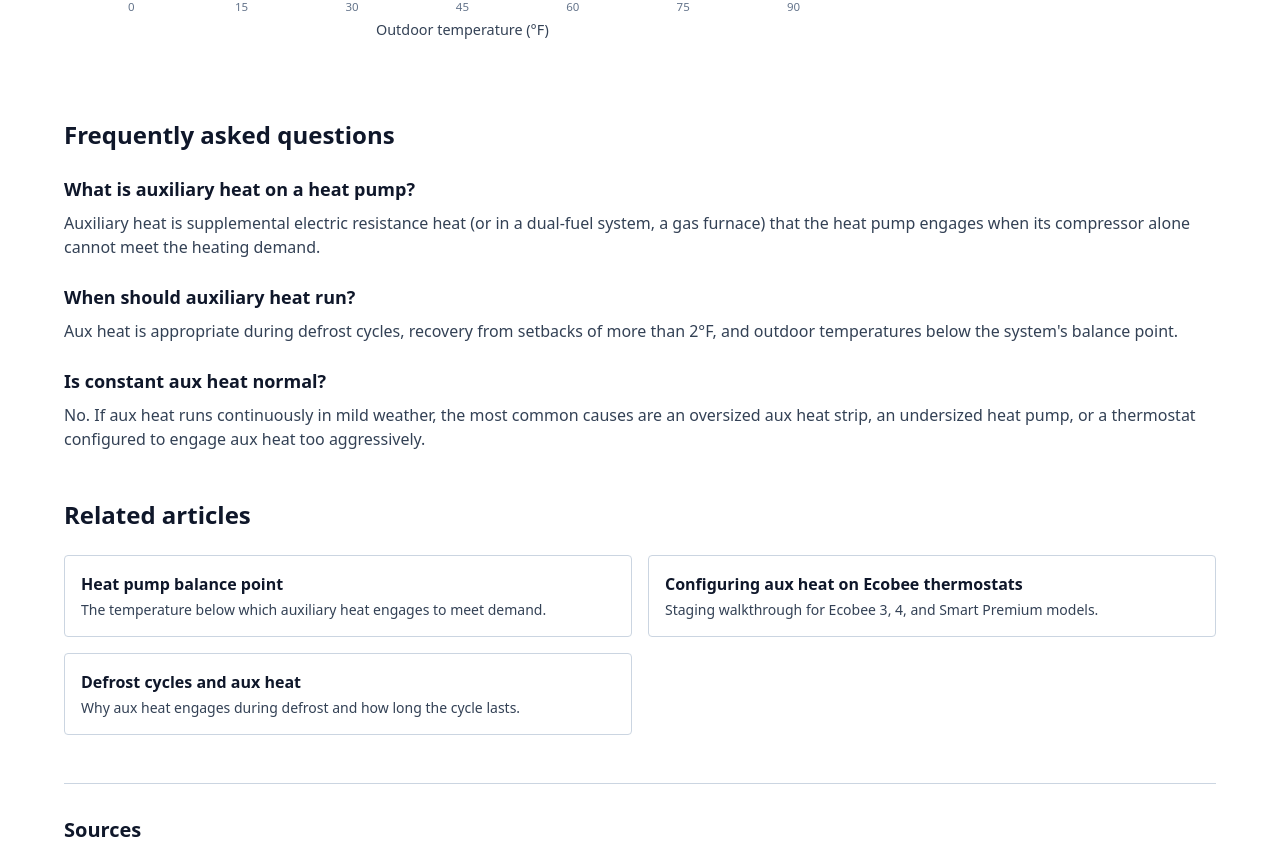
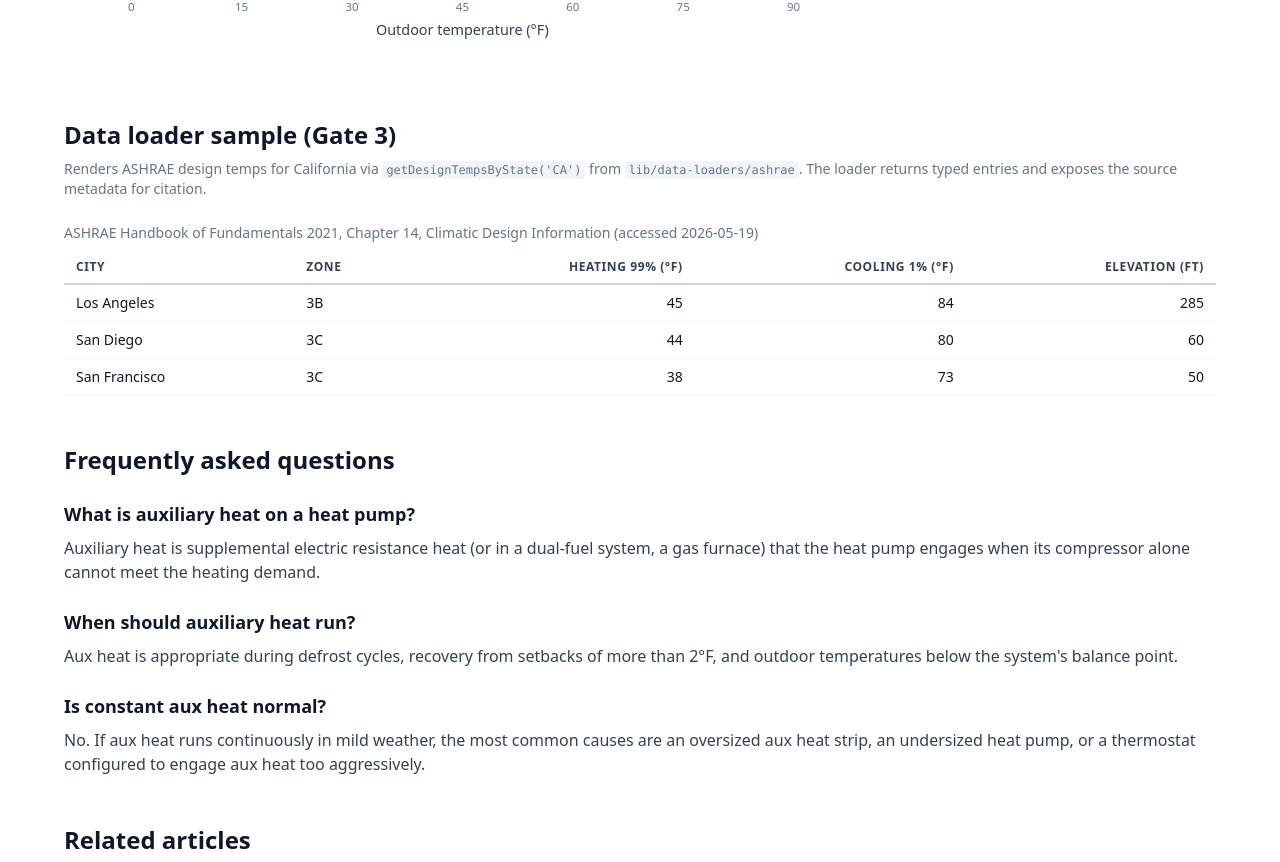
Before and after one commit to Mapstor/hvacloadcalc.org, a Next.js app: page /components-demo in a window 1280 px wide. Shown: the part 2643-3505 px from the top of the page. Built offline with nearby package versions, Linux system fonts and the light colour scheme; no server answers.

Commit message:
feat(demo): wire ASHRAE loader into /components-demo/ for Gate 3 sample

```diff
--- a/app/components-demo/page.tsx
+++ b/app/components-demo/page.tsx
@@ -19,6 +19,11 @@ import { DataSeries } from '@/components/svg/DataSeries';
 import { Annotation } from '@/components/svg/Annotation';
 import { colors } from '@/components/svg/tokens';
 import type { Source, FaqItem, RelatedArticle, Heading } from '@/components/seo/types';
+import {
+  getDesignTempsByState,
+  getAshraeMetadata,
+  type AshraeDesignTemp,
+} from '@/lib/data-loaders/ashrae';
 
 export const metadata: Metadata = {
   title: 'Components demo (internal)',
@@ -97,7 +102,7 @@ const SAMPLE_RELATED: RelatedArticle[] = [
   },
 ];
 
-interface RValueRow extends Record<string, unknown> {
+interface RValueRow {
   zone: string;
   attic: string;
   walls: string;
@@ -318,6 +323,37 @@ export default function ComponentsDemoPage() {
           </div>
         </section>
 
+        <section aria-labelledby="loader-demo-heading" className="mt-12">
+          <h2
+            id="loader-demo-heading"
+            className="text-2xl font-bold text-ink-900"
+          >
+            Data loader sample (Gate 3)
+          </h2>
+          <p className="mt-2 text-sm text-ink-500">
+            Renders ASHRAE design temps for California via{' '}
+            <code className="rounded bg-ink-100 px-1 py-0.5 text-xs">
+              getDesignTempsByState(&apos;CA&apos;)
+            </code>{' '}
+            from{' '}
+            <code className="rounded bg-ink-100 px-1 py-0.5 text-xs">
+              lib/data-loaders/ashrae
+            </code>
+            . The loader returns typed entries and exposes the source metadata for citation.
+          </p>
+          <DataTable<AshraeDesignTemp>
+            caption={`${getAshraeMetadata().source} (accessed ${getAshraeMetadata().accessed})`}
+            columns={[
+              { key: 'city', label: 'City' },
+              { key: 'climateZone', label: 'Zone' },
+              { key: 'heating99PctF', label: 'Heating 99% (°F)', align: 'right' },
+              { key: 'cooling1PctF', label: 'Cooling 1% (°F)', align: 'right' },
+              { key: 'elevationFt', label: 'Elevation (ft)', align: 'right' },
+            ]}
+            rows={getDesignTempsByState('CA')}
+          />
+        </section>
+
         <FAQ items={SAMPLE_FAQ} />
 
         <RelatedArticles items={SAMPLE_RELATED} />
--- a/components/data/DataTable.tsx
+++ b/components/data/DataTable.tsx
@@ -13,7 +13,7 @@ interface Props<T> {
   caption?: string;
 }
 
-export function DataTable<T extends Record<string, unknown>>({
+export function DataTable<T>({
   columns,
   rows,
   caption,
```
